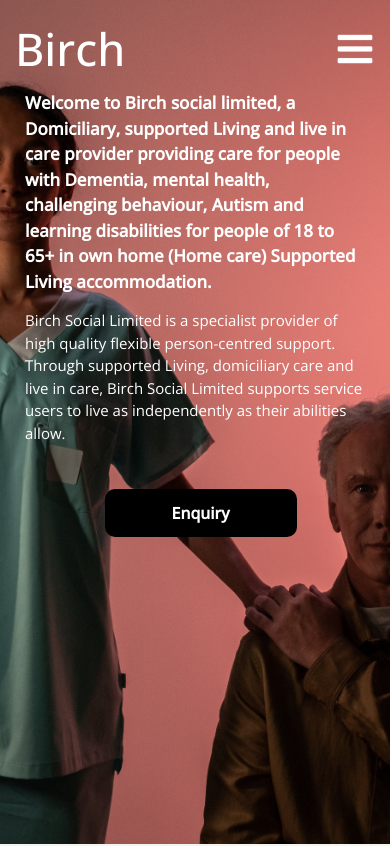
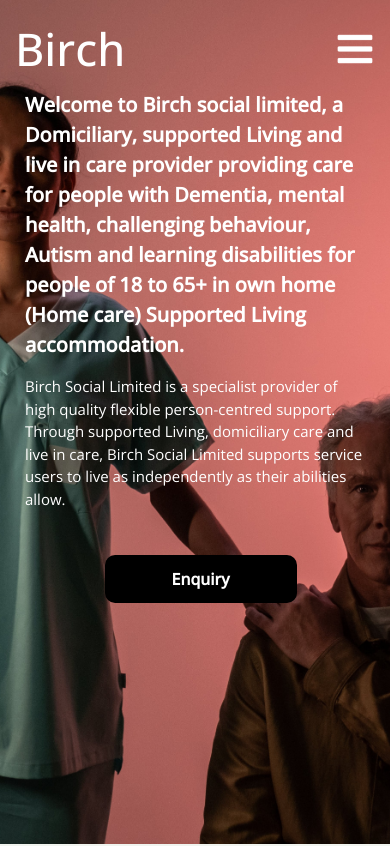
Before and after one commit to dimz-hub/elder-care, a React (Create React App) app: page / in a window 390 px wide. Shown: the top 846 px of the page. Built offline with nearby package versions, Linux system fonts and the light colour scheme; no server answers.

Commit message:
font size

```diff
--- a/src/Components/Hero.jsx
+++ b/src/Components/Hero.jsx
@@ -7,7 +7,7 @@
       <div className='w-[45vw] xs:w-[100%] xs:flex xs:flex-col xs:justify-center lg:w-[85vw] lg:m-[auto] lg:mt-[30px]' ref={topRef} style={{ opacity: 0, transition: 'opacity 1s ease-in' }}>
 
 
-      <h2 className='text-[23px] mt-[10px] font-[700] text-[white] xs:text-[17px]  xs:w-[100%] xs:mt-[20px]  lg:text-[22px] '>
+      <h2 className='text-[23px] mt-[10px] font-[700] text-[white] xs:text-[20px]  xs:w-[100%] xs:mt-[20px]  lg:text-[22px] '>
       Welcome to Birch social limited, a Domiciliary,  supported Living and live in care provider providing care for people with Dementia,  mental health,
        challenging behaviour, Autism and learning disabilities for people of 18 to 65+ in own home (Home care)  Supported Living accommodation.
       </h2>
```
